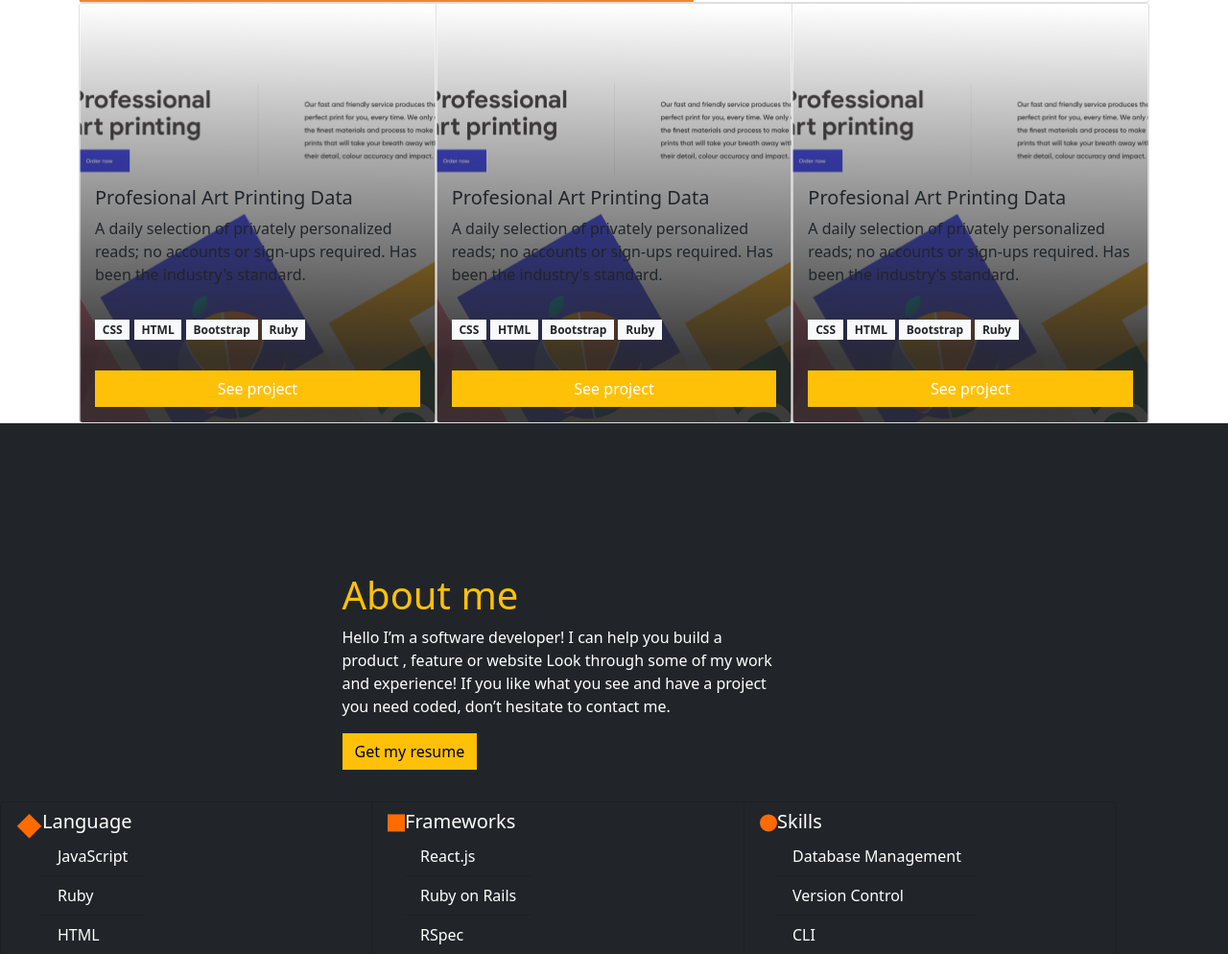
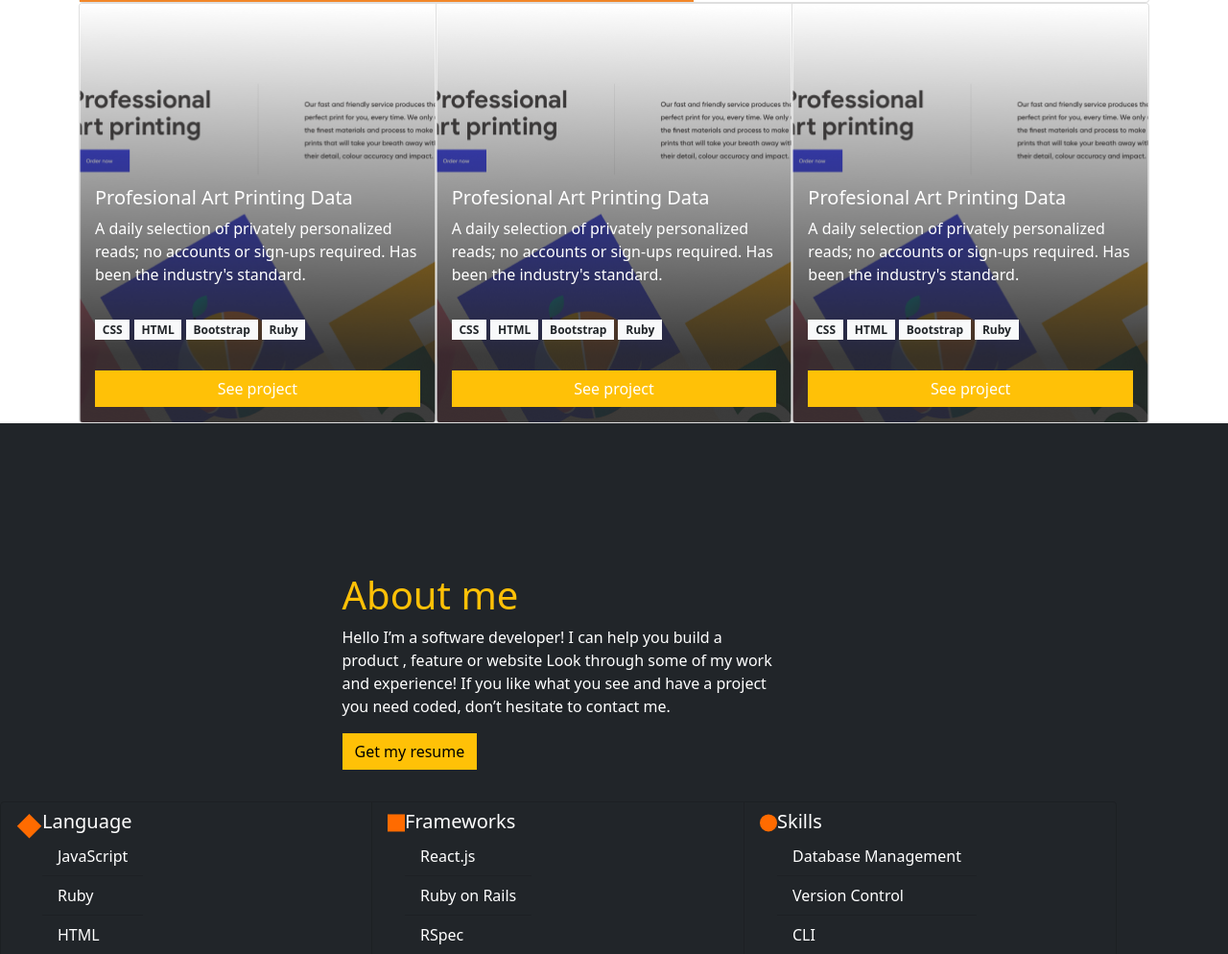
Before and after one commit to rubydevi/bootstrap-prototype, a website: page index.html in a window 1280 px wide. Shown: the part 1378-2372 px from the top of the page at 96% size. Drawn offline with nearby package versions, Linux system fonts and the light colour scheme.

Commit message:
Change text color of Card Texts

```diff
--- a/index.html
+++ b/index.html
@@ -114,9 +114,9 @@
             <div class="card">
                 <img src="images/desktopVersion/cardBackground.png" class="card-img" alt="...">
                 <div class="card-body card-img-overlay img-fluid d-flex flex-column justify-content-end">
-                    <h5 class="card-title">Profesional Art Printing Data</h5>
-                    <p class="card-text">A daily selection of privately personalized reads; no accounts or sign-ups required. Has been the industry's standard.</p>
-                    <p class="card-text">
+                    <h5 class="card-title text-white">Profesional Art Printing Data</h5>
+                    <p class="card-text text-white">A daily selection of privately personalized reads; no accounts or sign-ups required. Has been the industry's standard.</p>
+                    <p class="card-text text-white">
                         <div class="mb-3">
                             <span class="badge bg-light text-dark rounded-0">CSS</span>
                             <span class="badge bg-light text-dark rounded-0">HTML</span>
@@ -130,9 +130,9 @@
             <div class="card">
                 <img src="images/desktopVersion/cardBackground.png" class="card-img" alt="...">
                 <div class="card-body card-img-overlay img-fluid d-flex flex-column justify-content-end">
-                    <h5 class="card-title">Profesional Art Printing Data</h5>
-                    <p class="card-text">A daily selection of privately personalized reads; no accounts or sign-ups required. Has been the industry's standard.</p>
-                    <p class="card-text">
+                    <h5 class="card-title text-white">Profesional Art Printing Data</h5>
+                    <p class="card-text text-white">A daily selection of privately personalized reads; no accounts or sign-ups required. Has been the industry's standard.</p>
+                    <p class="card-text text-white">
                         <div class="mb-3">
                             <span class="badge bg-light text-dark rounded-0">CSS</span>
                             <span class="badge bg-light text-dark rounded-0">HTML</span>
@@ -146,9 +146,9 @@
             <div class="card">
                 <img src="images/desktopVersion/cardBackground.png" class="card-img" alt="...">
                 <div class="card-body card-img-overlay img-fluid d-flex flex-column justify-content-end">
-                    <h5 class="card-title">Profesional Art Printing Data</h5>
-                    <p class="card-text">A daily selection of privately personalized reads; no accounts or sign-ups required. Has been the industry's standard.</p>
-                    <p class="card-text">
+                    <h5 class="card-title text-white">Profesional Art Printing Data</h5>
+                    <p class="card-text text-white">A daily selection of privately personalized reads; no accounts or sign-ups required. Has been the industry's standard.</p>
+                    <p class="card-text text-white">
                         <div class="mb-3">
                             <span class="badge bg-light text-dark rounded-0">CSS</span>
                             <span class="badge bg-light text-dark rounded-0">HTML</span>
```
